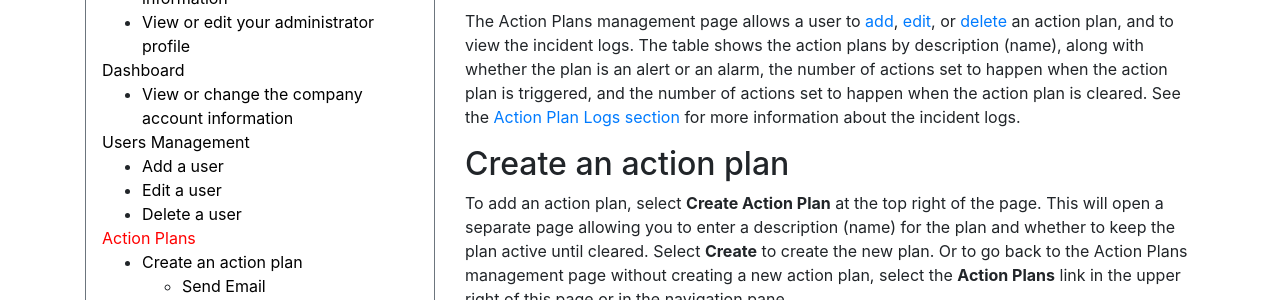
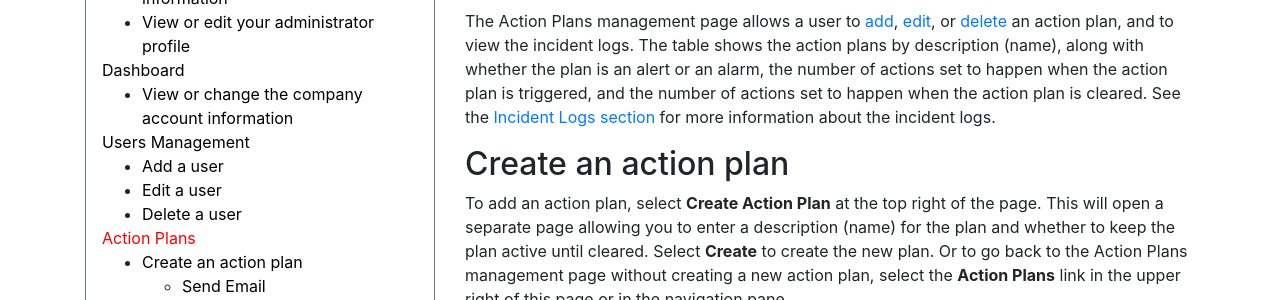
Before and after one commit to NrsSystems/docs, a Jekyll site: the page built from general-ops/action-plans.md, in a window 1280 px wide and 900 px high. Shown: the part 446-746 px from the top of the window. Built offline with Jekyll 4.4.1, drawn with Linux system fonts in a browser that asks for light colours; our own code applies the rules of GitHub Pages for plain Markdown files.

Commit message:
Update action-plans.md
Revised reference to "Action Plan Logs" to "Incident Logs" and updated the URL.

```diff
--- a/general-ops/action-plans.md
+++ b/general-ops/action-plans.md
@@ -3,7 +3,7 @@
 Selecting the **Action Plans** link in the navigation pane will take you to the Action Plans management page.
 > _screenshot of action plans page_
 
-The Action Plans management page allows a user to [add](action-plans.md#create-an-action-plan), [edit](action-plans.md#edit-an-action-plan), or [delete](action-plans.md#delete-an-action-plan) an action plan, and to view the incident logs. The table shows the action plans by description (name), along with whether the plan is an alert or an alarm, the number of actions set to happen when the action plan is triggered, and the number of actions set to happen when the action plan is cleared. See the [Action Plan Logs section](action-plan-logs.md) for more information about the incident logs.
+The Action Plans management page allows a user to [add](action-plans.md#create-an-action-plan), [edit](action-plans.md#edit-an-action-plan), or [delete](action-plans.md#delete-an-action-plan) an action plan, and to view the incident logs. The table shows the action plans by description (name), along with whether the plan is an alert or an alarm, the number of actions set to happen when the action plan is triggered, and the number of actions set to happen when the action plan is cleared. See the [Incident Logs section](incident-logs.md) for more information about the incident logs.
 
 ## Create an action plan
 To add an action plan, select **Create Action Plan** at the top right of the page. This will open a separate page allowing you to enter a description (name) for the plan and whether to keep the plan active until cleared. Select **Create** to create the new plan. Or to go back to the Action Plans management page without creating a new action plan, select the **Action Plans** link in the upper right of this page or in the navigation pane.
```
